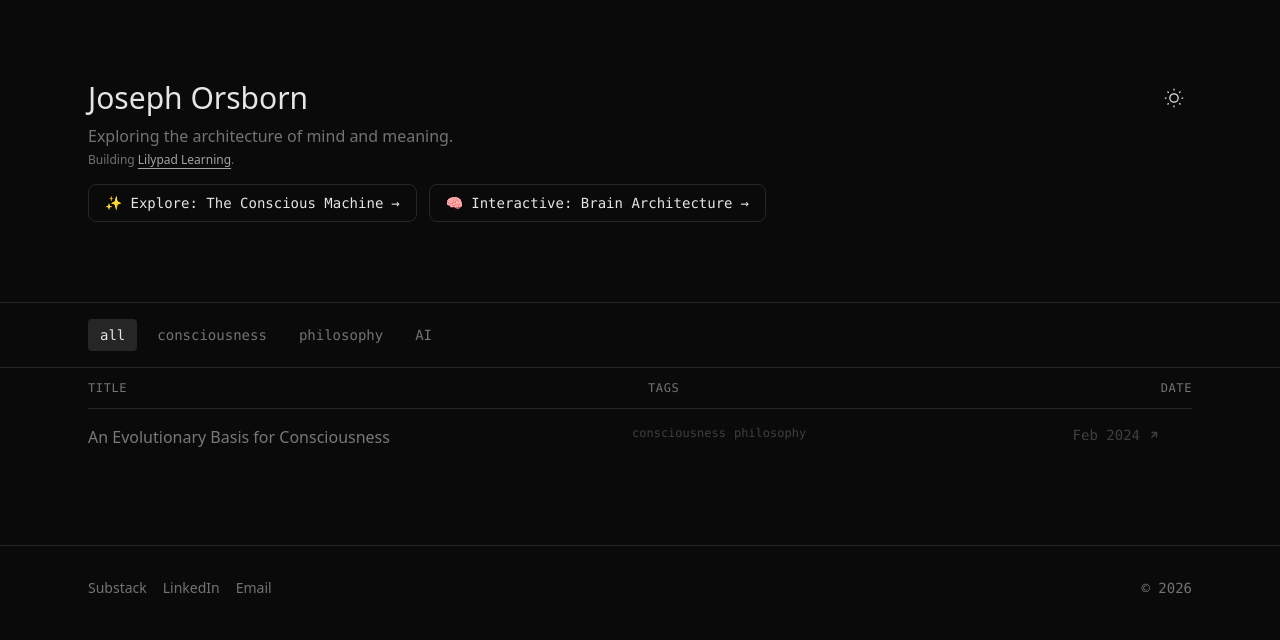
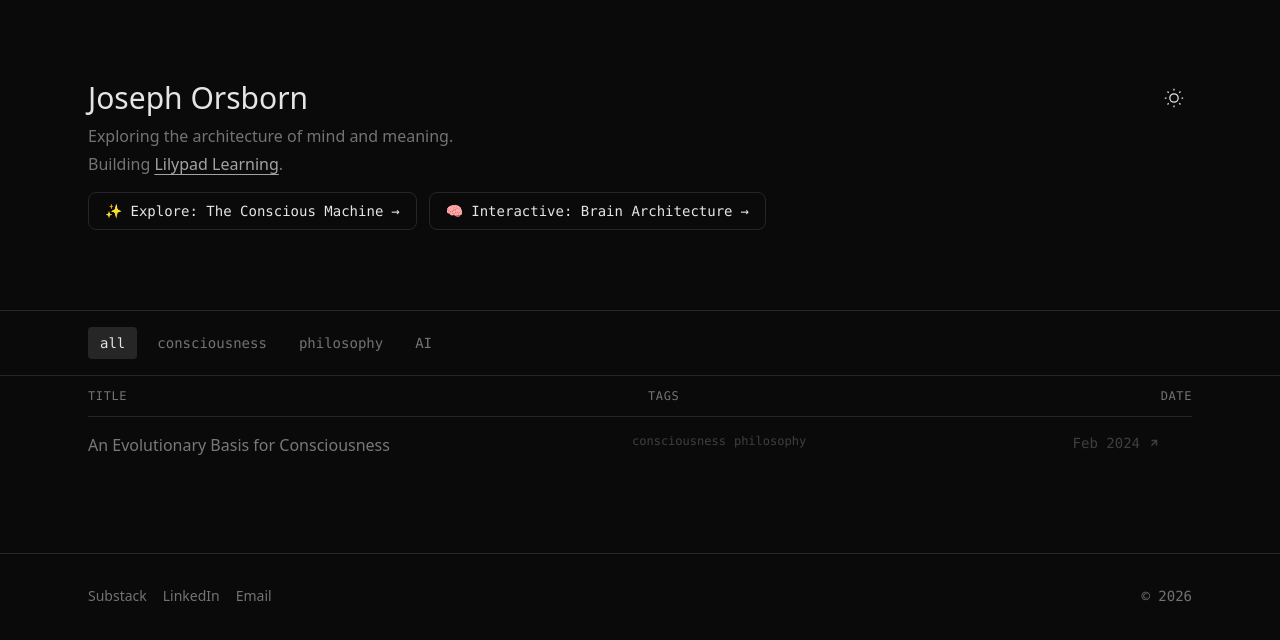
Before and after one commit to joeyo1234/joeyo, a Next.js app: page / in a window 1280 px wide. Shown: the top 640 px of the page. Built offline with nearby package versions, Linux system fonts and the light colour scheme.

Commit message:
Match Lilypad line font size to subtitle
Co-Authored-By: Claude Opus 4.6 (1M context) <noreply@anthropic.com>

```diff
--- a/src/app/page.tsx
+++ b/src/app/page.tsx
@@ -39,7 +39,7 @@ export default function Home() {
               <p className="text-[var(--muted)] text-base max-w-xl mb-1">
                 Exploring the architecture of mind and meaning.
               </p>
-              <p className="text-[var(--muted)] text-xs mb-4">
+              <p className="text-[var(--muted)] text-base mb-4">
                 Building{' '}
                 <a
                   href="https://lilypadlearning.com"
```
